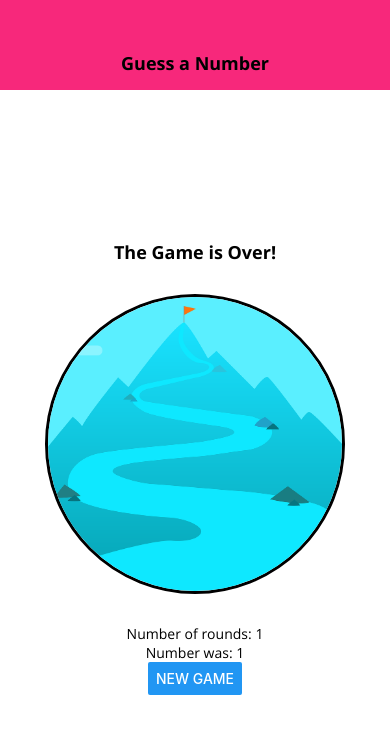
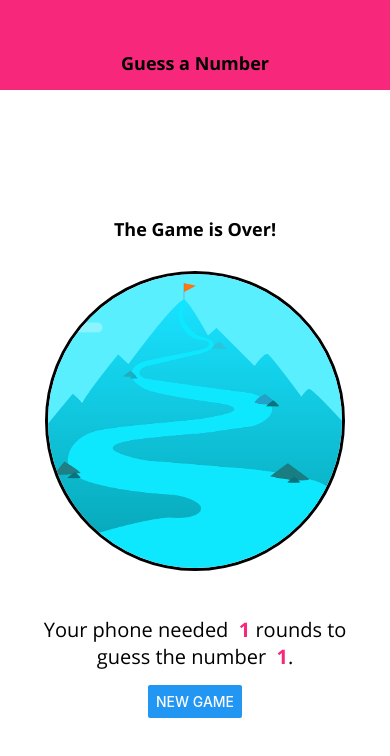
Before and after one commit to ZirvedaAytimur/Guess-App, a React Native app: screen / in a window 390 px wide. Shown: the top 756 px of the page. Built offline with nearby package versions, Linux system fonts and the light colour scheme.

Commit message:
Changing the text component

```diff
--- a/components/BodyText.js
+++ b/components/BodyText.js
@@ -1,7 +1,7 @@
 import React from 'react';
 import { Text, StyleSheet } from 'react-native';
 
-const BodyText = props => <Text style={styles.body}>{props.children}</Text>
+const BodyText = props => <Text style={{ ...styles.body, ...props.style }}>{props.children}</Text>
 
 const styles = StyleSheet.create({
     body: {
--- a/screens/GameOverScreen.js
+++ b/screens/GameOverScreen.js
@@ -3,6 +3,7 @@
 
 import BodyText from '../components/BodyText';
 import TitleText from '../components/TitleText';
+import Colors from '../constants/colors';
 
 const GameOverScreen = props => {
     return (
@@ -11,12 +12,14 @@
             <View style={styles.imageContainer}>
                 <Image
                     source={require('../assets/success.png')}
+                    //source={{uri:'https://images.app.goo.gl/VatuDUqcUz1srDcz9'}}
                     style={styles.image}
                     resizeMode="cover"
                 />
             </View>
-            <BodyText>Number of rounds: {props.roundsNumber}</BodyText>
-            <BodyText>Number was: {props.userNumber}</BodyText>
+            <View style={styles.resultContainer}>
+                <BodyText style={styles.resultText}>Your phone needed{' '} <Text style={styles.highlight}>{props.roundsNumber}</Text> rounds to guess the number{' '} <Text style={styles.highlight}>{props.userNumber}</Text>.</BodyText>
+            </View>
             <Button title="NEW GAME" onPress={props.onRestart} />
         </View>
     );
@@ -26,7 +29,7 @@
     screen: {
         flex: 1,
         justifyContent: 'center',
-        alignItems: 'center'
+        alignItems: 'center',
     },
     imageContainer: {
         width: 300,
@@ -40,6 +43,18 @@
     image: {
         width: '100%',
         height: '100%'
+    },
+    resultContainer: {
+        marginHorizontal: 30,
+        marginVertical: 15
+    },
+    resultText: {
+        textAlign: 'center',
+        fontSize: 20
+    },
+    highlight: {
+        color: Colors.primary,
+        fontFamily: 'open-sans-bold'
     }
 });
 
```
